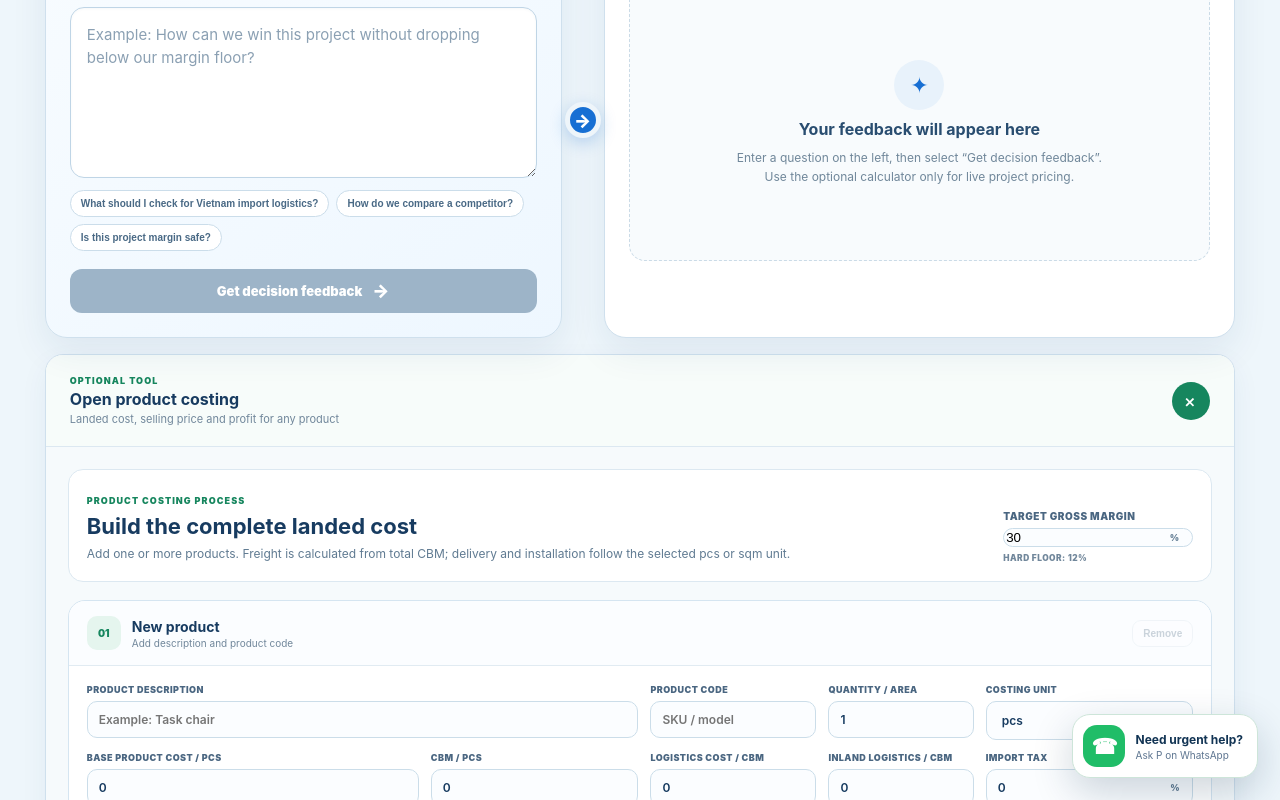
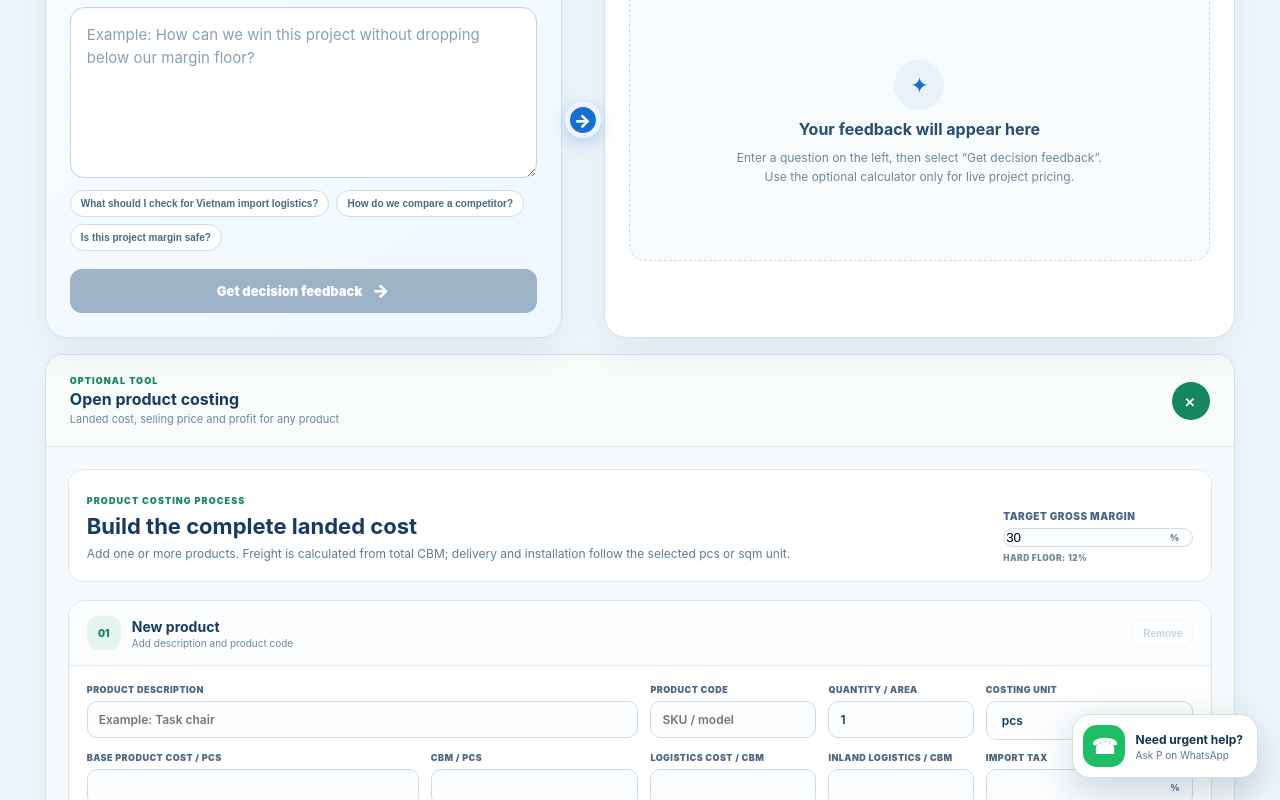
Before and after one commit to PhucNgo71/phuc-decision-advisor, a Next.js app: page / in a window 1280 px wide. Both pictures are taken after a click on the heading 640 px from the left and 1380 px from the top of the page. Shown: the part 980-1780 px from the top of the page. Built offline with nearby package versions, Linux system fonts and the light colour scheme.

Commit message:
Remove leading zeros from product costing inputs

```diff
--- a/app/product-cost-calculator.tsx
+++ b/app/product-cost-calculator.tsx
@@ -4,33 +4,36 @@ import { useMemo, useState } from 'react';
 import commercialRules from '../data/commercial-rules.json';
 
 type CostUnit = 'pcs' | 'sqm';
+type OptionalNumber = number | '';
 type ProductCostLine = {
   id: number;
   description: string;
   code: string;
   quantity: number;
   unit: CostUnit;
-  unitCost: number;
-  cbmPerUnit: number;
-  logisticsPerCbm: number;
-  inlandPerCbm: number;
-  importTaxRate: number;
-  installPerUnit: number;
+  unitCost: OptionalNumber;
+  cbmPerUnit: OptionalNumber;
+  logisticsPerCbm: OptionalNumber;
+  inlandPerCbm: OptionalNumber;
+  importTaxRate: OptionalNumber;
+  installPerUnit: OptionalNumber;
 };
 
 const money = new Intl.NumberFormat('en-US', { maximumFractionDigits: 0 });
+const readOptionalNumber = (value: string): OptionalNumber =>
+  value === '' ? '' : Number(value);
 const newLine = (id: number): ProductCostLine => ({
   id,
   description: '',
   code: '',
   quantity: 1,
   unit: 'pcs',
-  unitCost: 0,
-  cbmPerUnit: 0,
-  logisticsPerCbm: 0,
-  inlandPerCbm: 0,
-  importTaxRate: 0,
-  installPerUnit: 0,
+  unitCost: '',
+  cbmPerUnit: '',
+  logisticsPerCbm: '',
+  inlandPerCbm: '',
+  importTaxRate: '',
+  installPerUnit: '',
 });
 
 export default function ProductCostCalculator() {
@@ -64,13 +67,20 @@ export default function ProductCostCalculator() {
   const result = useMemo(() => {
     const marginRate = Math.min(Math.max(targetMargin / 100, 0), 0.95);
     const products = lines.map((line) => {
-      const productCost = line.quantity * line.unitCost;
-      const totalCbm = line.quantity * line.cbmPerUnit;
-      const logisticsCost = totalCbm * line.logisticsPerCbm;
-      const inlandCost = totalCbm * line.inlandPerCbm;
+      const quantity = Number(line.quantity) || 0;
+      const unitCost = Number(line.unitCost) || 0;
+      const cbmPerUnit = Number(line.cbmPerUnit) || 0;
+      const logisticsPerCbm = Number(line.logisticsPerCbm) || 0;
+      const inlandPerCbm = Number(line.inlandPerCbm) || 0;
+      const importTaxRate = Number(line.importTaxRate) || 0;
+      const installPerUnit = Number(line.installPerUnit) || 0;
+      const productCost = quantity * unitCost;
+      const totalCbm = quantity * cbmPerUnit;
+      const logisticsCost = totalCbm * logisticsPerCbm;
+      const inlandCost = totalCbm * inlandPerCbm;
       const customsPlanningBase = productCost + logisticsCost;
-      const importTax = customsPlanningBase * (line.importTaxRate / 100);
-      const installationCost = line.quantity * line.installPerUnit;
+      const importTax = customsPlanningBase * (importTaxRate / 100);
+      const installationCost = quantity * installPerUnit;
       const totalCost =
         productCost +
         logisticsCost +
@@ -214,7 +224,7 @@ export default function ProductCostCalculator() {
                     min="0"
                     value={line.unitCost}
                     onChange={(event) =>
-                      updateLine(line.id, 'unitCost', Number(event.target.value))
+                      updateLine(line.id, 'unitCost', readOptionalNumber(event.target.value))
                     }
                   />
                 </label>
@@ -226,7 +236,7 @@ export default function ProductCostCalculator() {
                     step="0.001"
                     value={line.cbmPerUnit}
                     onChange={(event) =>
-                      updateLine(line.id, 'cbmPerUnit', Number(event.target.value))
+                      updateLine(line.id, 'cbmPerUnit', readOptionalNumber(event.target.value))
                     }
                   />
                 </label>
@@ -240,7 +250,7 @@ export default function ProductCostCalculator() {
                       updateLine(
                         line.id,
                         'logisticsPerCbm',
-                        Number(event.target.value),
+                        readOptionalNumber(event.target.value),
                       )
                     }
                   />
@@ -252,7 +262,7 @@ export default function ProductCostCalculator() {
                     min="0"
                     value={line.inlandPerCbm}
                     onChange={(event) =>
-                      updateLine(line.id, 'inlandPerCbm', Number(event.target.value))
+                      updateLine(line.id, 'inlandPerCbm', readOptionalNumber(event.target.value))
                     }
                   />
                 </label>
@@ -268,7 +278,7 @@ export default function ProductCostCalculator() {
                         updateLine(
                           line.id,
                           'importTaxRate',
-                          Number(event.target.value),
+                          readOptionalNumber(event.target.value),
                         )
                       }
                     />
@@ -285,7 +295,7 @@ export default function ProductCostCalculator() {
                       updateLine(
                         line.id,
                         'installPerUnit',
-                        Number(event.target.value),
+                        readOptionalNumber(event.target.value),
                       )
                     }
                   />
```
